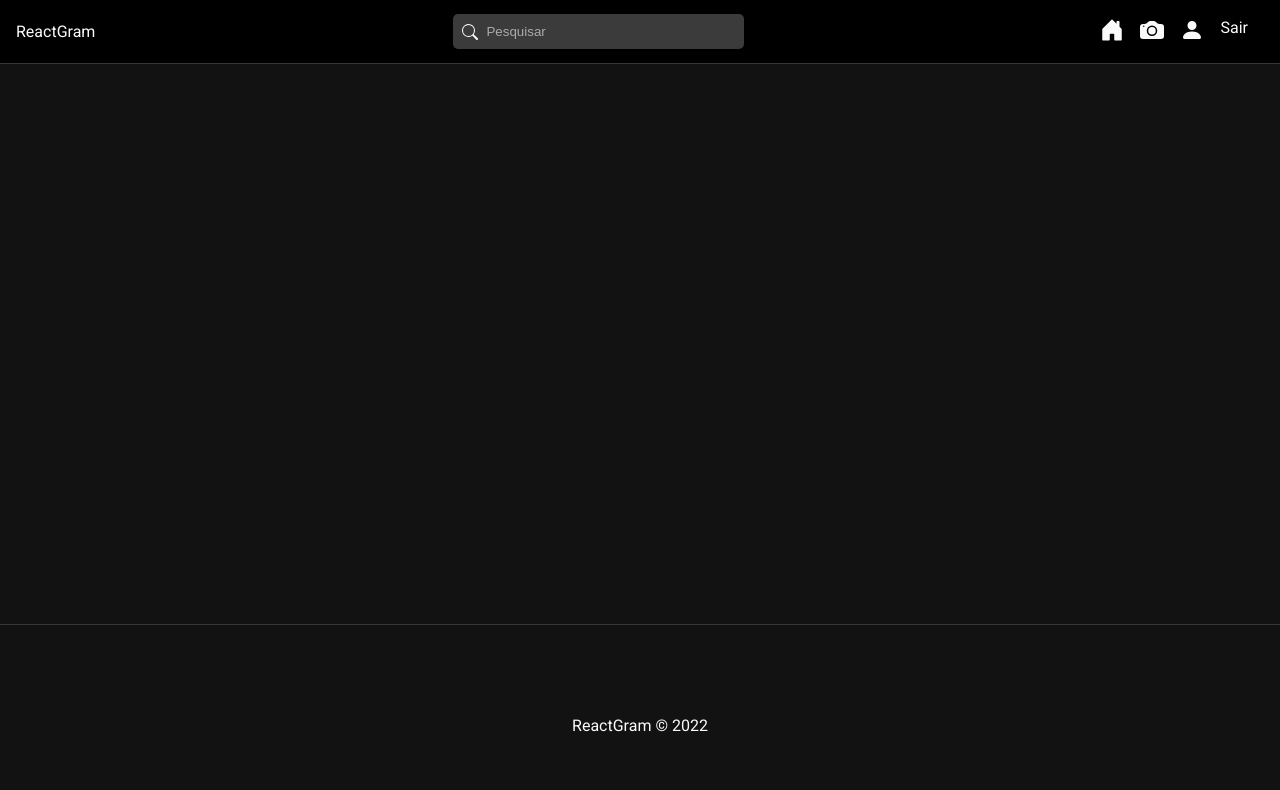
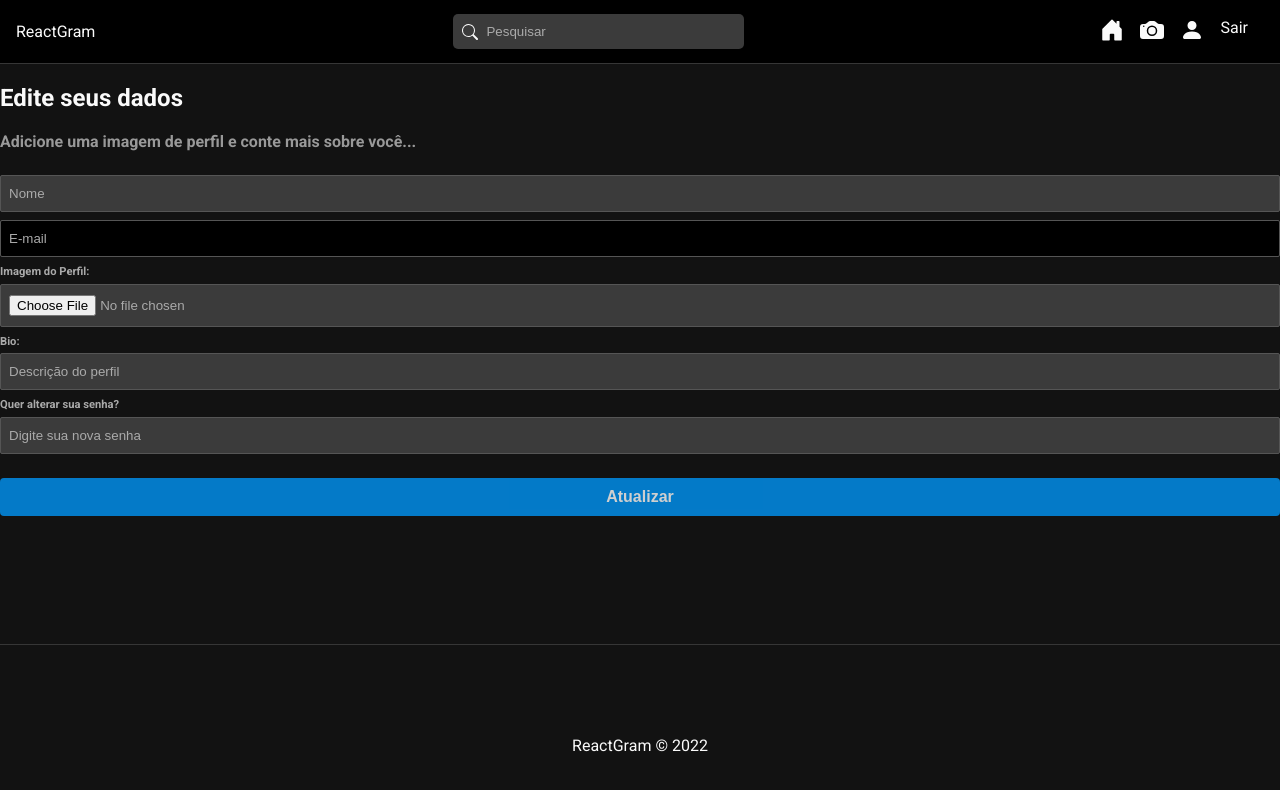
Before and after one commit to leogama09/reactgram-project, a React (Create React App) app in the folder REACTGRAM/frontend/: page /profile in a window 1280 px wide. Shown: the top 790 px of the page. Built offline with nearby package versions, Linux system fonts and the light colour scheme; sample sign-in values are in the browser's storage.

Commit message:
Editing profile

```diff
--- a/REACTGRAM/frontend/src/App.js
+++ b/REACTGRAM/frontend/src/App.js
@@ -14,6 +14,7 @@
 import Home from './pages/Home/Home';
 import Login from './pages/Auth/Login';
 import Register from './pages/Auth/Register';
+import EditProfile from './pages/EditProfile/EditProfile';
 
 function App() {
   const {auth, loading} = useAuth()
@@ -33,6 +34,10 @@
           element={auth ? <Home /> : <Navigate to="/login" />}
         />
         <Route
+          path="/profile"
+          element={auth ? <EditProfile /> : <Navigate to="/login" />}
+        />
+        <Route
           path="/login"
           element={!auth ? <Login /> : <Navigate to="/" />}
         />
--- /dev/null
+++ b/REACTGRAM/frontend/src/pages/EditProfile/EditProfile.js
@@ -0,0 +1,35 @@
+import "./EditProfile.css"
+
+const EditProfile = () => {
+
+    const handleSubmit = (e) => {
+      e.preventDefault()
+    }
+
+  return (
+    <div id="edit-profile">
+      <h2>Edite seus dados</h2>
+      <p className="subtitle">Adicione uma imagem de perfil e conte mais sobre você...</p>
+      {/* preview da imagem */}
+      <form onSubmit={handleSubmit}>
+        <input type="text" placeholder="Nome" />
+        <input type="email" placeholder="E-mail" disabled />
+        <label>
+          <span>Imagem do Perfil:</span>
+          <input type="file" />
+        </label>
+        <label>
+          <span>Bio:</span>
+          <input type="text" placeholder="Descrição do perfil" />
+        </label>
+        <label>
+          <span>Quer alterar sua senha?</span>
+          <input type="password" placeholder="Digite sua nova senha" />
+        </label>
+        <input type="submit" value="Atualizar" />
+      </form>
+    </div>
+  )
+}
+
+export default EditProfile
```
Also changed, not shown: REACTGRAM/frontend/src/pages/EditProfile/EditProfile.css (added).
